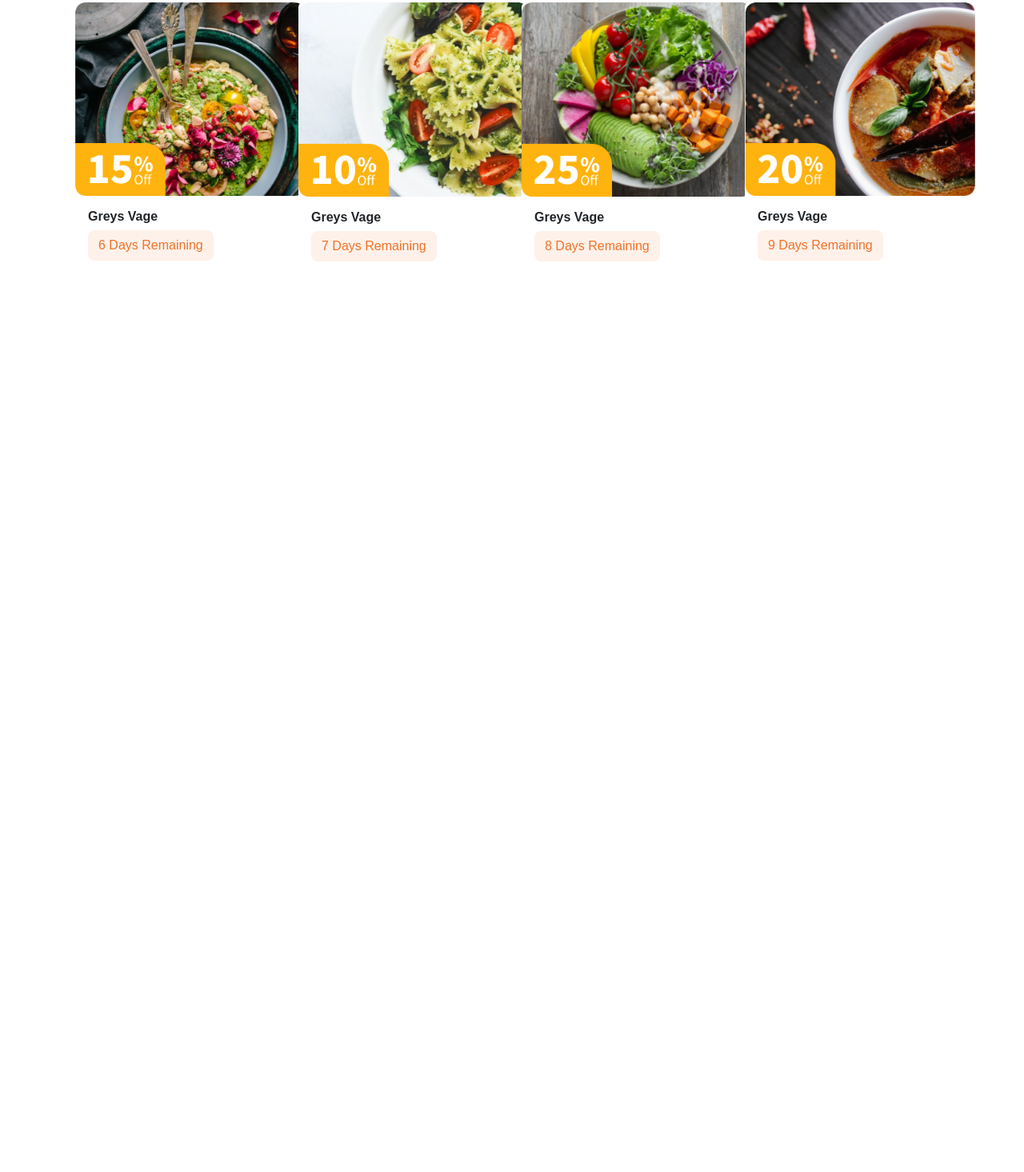
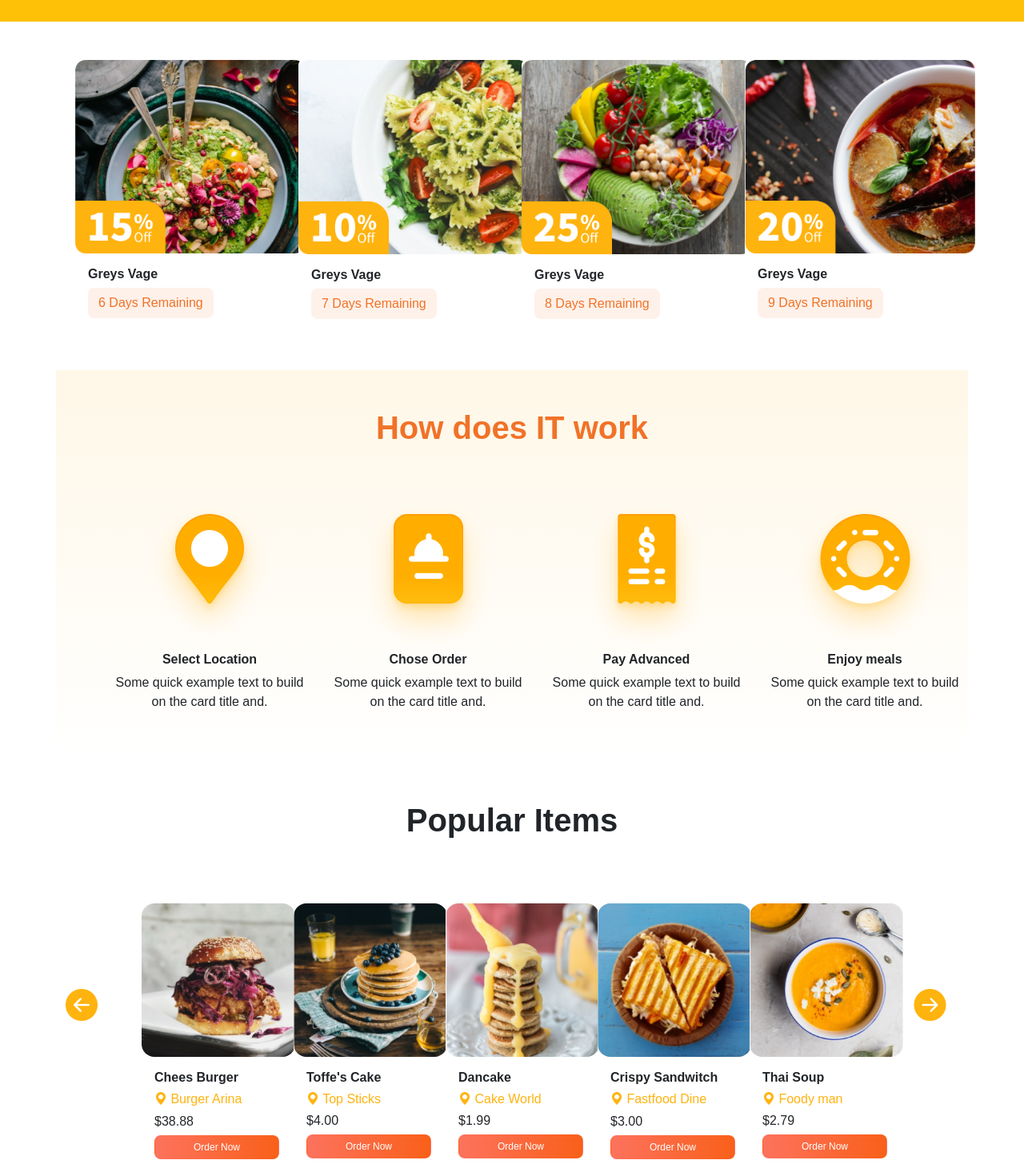
Before and after one commit to MuhammadAhmed-Developer/Assignment-6--batch-6, a plain HTML site: page index.html in a window 1280 px wide. Shown: the part 590-2056 px from the top of the page at 80% size. Before the commit the page ends 981 px from the top, so only its background shows below. Drawn offline with nearby package versions, Linux system fonts and the light colour scheme.

Commit message:
create 3 sections btn(order now)

```diff
--- a/index.html
+++ b/index.html
@@ -49,9 +49,9 @@
     <main>
 
         <div class="container-fluid p-lg-0 p-md-3 p-sm-2 bg-warning">
-            <div class="container p-1">
-                <div class="row ">
-                    <div class="col-lg-7 col-md-12 col-sm-12 p-5 order-sm-2">
+            <div class="container  p-1">
+                <div class="row mt-5 ">
+                    <div class="col-lg-7 mt-4 col-md-12 col-sm-12 p-5 order-sm-2">
                         <h1 class="text-white front-text mb-3">Are you starving?</h1>
                         <p>Within a few clicks, find meals that are accessible near you</p>
                         <div class="col-12">
@@ -151,52 +151,49 @@
     ----------------------------------------3rd section
  -->
 
-    <!-- <section>
+    <section>
         <div class="container section-3rd p-5 mt-5">
             <div class="row g-5">
                 <h1 class="fw-bold how text-center mt-5">How does IT work</h1>
                 <div class="col-lg-3 col-md-6 col-sm-12 mt-3">
-                    <div class="card text-center bg-transparent border border-0" style="width: 18rem; height: 5rem;">
-                        <img src="./images/section3-1st.png" class=" img-fluid" alt="card">
-                        <div class="card-body mx-0">
-                          <h6 class="card-title fw-bold">Select Location</h6>
-                          <p>Lorem ipsum dolor, sit amet consectetur adipisicing elit. Re!</p>
+                    <div class="card bg-transparent border border-0 text-center" style="width: 18rem;">
+                        <div class="card-body">
+                            <img src="./images/section3-1st.png" class="card-img-end img-fluid mt-4" alt="image">
+                            <h6 class="fw-bold">Select Location</h6>
+                          <p class="card-text">Some quick example text to build on the card title and.</p>
                         </div>
                       </div>
-                </div>
 
-                card 2
+            </div>
                 <div class="col-lg-3 col-md-6 col-sm-12 mt-3">
-                    <div class="card text-center bg-transparent border border-0" style="width: 18rem; height: 5rem;">
-                        <img src="./images/section3rd-2.png" class=" img-fluid" alt="card">
-                        <div class="card-body mx-0">
-                          <h6 class="card-title fw-bold">Chose Order</h6>
-                          <p>Lorem ipsum dolor, sit amet consectetur adipisicing elit. Re!</p>
+                    <div class="card bg-transparent border border-0 text-center" style="width: 18rem;">
+                        <div class="card-body">
+                            <img src="./images/section3rd-2.png" class="card-img-end img-fluid mt-4" alt="image">
+                            <h6 class="fw-bold">Chose Order</h6>
+                          <p class="card-text">Some quick example text to build on the card title and.</p>
                         </div>
                       </div>
-                </div>
 
-                Card 3
+            </div>
                 <div class="col-lg-3 col-md-6 col-sm-12 mt-3">
-                    <div class="card  text-center bg-transparent border border-0" style="width: 18rem; height: 5rem;">
-                        <img src="./images/section3-3rd.png" class=" img-fluid" alt="card">
-                        <div class="card-body m-4">
-                          <h6 class="card-title fw-bold">Pay Advanced</h6>
-                          <p>Lorem ipsum dolor, sit amet consectetur adipisicing elit. Re!</p>
+                    <div class="card bg-transparent border border-0 text-center" style="width: 18rem;">
+                        <div class="card-body">
+                            <img src="./images/section3-3rd.png" class="card-img-end img-fluid mt-4" alt="image">
+                            <h6 class="fw-bold">Pay Advanced</h6>
+                          <p class="card-text">Some quick example text to build on the card title and.</p>
                         </div>
                       </div>
-                </div>
 
-                card4
+            </div>
                 <div class="col-lg-3 col-md-6 col-sm-12 mt-3">
-                    <div class="card text-center bg-transparent border border-0" style="width: 18rem; height: 5rem;">
-                        <img src="./images/section3- 4th.png" class=" img-fluid" alt="card">
+                    <div class="card bg-transparent border border-0 text-center" style="width: 18rem;">
                         <div class="card-body">
-                          <h6 class="card-title fw-bold">Enjoy meals</h6>
-                          <p>Lorem ipsum dolor, sit amet consectetur adipisicing elit. Re!</p>
+                            <img src="./images/section3- 4th.png" class="card-img-end img-fluid mt-4" alt="image">
+                            <h6 class="fw-bold">Enjoy meals</h6>
+                          <p class="card-text">Some quick example text to build on the card title and.</p>
                         </div>
                       </div>
-                </div>
+
             </div>
         </div>
     </section>
@@ -208,7 +205,85 @@
      <section class="mt-5">
         <div class="container mt-5">
             <div class="row">
-                <!-- <h1 class="fw-bold text-center">Popular Items</h1> -->
+                <h1 class="fw-bold text-center">Popular Items</h1>
+                <div class="col-1  d-flex align-items-center">
+                    <h1 class="d-flex ">
+                        <i class="bi bi-arrow-left-circle-fill icon-arrow"></i>
+                    </h1>
+                </div>
+
+                <div class="col-lg-2 col-md-4 col-sm-12 mt-5">
+                    <div class="card border border-0 text-start mx-auto" style="width: 12rem;">
+                        <img src="./images/order 1.png" class="card-img-end img-fluid mt-4 rounded-4" alt="image">
+                        <div class="card-body">
+                            <h6 class="fw-bold"> Chees Burger</h6>
+                             <h6 class="color-text"><i class="bi bi-geo-alt-fill"></i> Burger Arina </h6>
+                             <h6>$38.88</h6>
+                             <button class="btn btn-lg  find-food btn-order text-white">Order Now</button>
+                        </div>
+                      </div>
+
+            </div>
+
+
+                <div class="col-lg-2 col-md-4 col-sm-12 mt-5">
+                    <div class="card border border-0 text-start mx-auto" style="width: 12rem;">
+                        <img src="./images/order 2.png" class="card-img-end img-fluid mt-4 rounded-4" alt="image">
+                        <div class="card-body">
+                            <h6 class="fw-bold">Toffe's Cake</h6>
+                             <h6 class="color-text"><i class="bi bi-geo-alt-fill"></i> Top Sticks</h6>
+                             <h6>$4.00</h6>
+                             <button class="btn btn-lg  find-food btn-order text-white">Order Now</button>
+                        </div>
+                      </div>
+                </div>
+
+
+                <div class="col-lg-2 col-md-4 col-sm-12 mt-5">
+                    <div class="card border border-0 text-start mx-auto" style="width: 12rem;">
+                        <img src="./images/order3.png" class="card-img-end img-fluid mt-4 rounded-4" alt="image">
+                        <div class="card-body">
+                            <h6 class="fw-bold">Dancake</h6>
+                             <h6 class="color-text"><i class="bi bi-geo-alt-fill"></i> Cake World</h6>
+                             <h6>$1.99</h6>
+                             <button class="btn btn-lg  find-food btn-order text-white">Order Now</button>
+                        </div>
+                      </div>
+                </div>
+
+                <div class="col-lg-2 col-md-4 col-sm-12 mt-5">
+                    <div class="card border border-0 text-start mx-auto" style="width: 12rem;">
+                        <img src="./images/order 4.png" class="card-img-end img-fluid mt-4 rounded-4" alt="image">
+                        <div class="card-body">
+                            <h6 class="fw-bold">Crispy Sandwitch</h6>
+                             <h6 class="color-text"><i class="bi bi-geo-alt-fill"></i> Fastfood Dine </h6>
+                             <h6>$3.00</h6>
+                             <button class="btn btn-lg  find-food btn-order text-white">Order Now</button>
+                        </div>
+                      </div>
+                </div>
+
+                <div class="col-lg-2 col-md-4 col-sm-12 mt-5">
+                    <div class="card border border-0 text-start mx-auto" style="width: 12rem;">
+                        <img src="./images/order 5.png" class="card-img-end img-fluid mt-4 rounded-4" alt="image">
+                        <div class="card-body">
+                            <h6 class="fw-bold">Thai  Soup</h6>
+                             <h6 class="color-text"><i class="bi bi-geo-alt-fill"></i> Foody man </h6>
+                             <h6>$2.79</h6>
+                             <button class="btn btn-lg  find-food btn-order text-white">Order Now</button>
+                        </div>
+                      </div>
+                </div>
+
+                <div class="col-1  d-flex align-items-center justify-content-center">
+                    <h1 class="d-flex ">
+                        <i class="bi bi-arrow-right-circle-fill icon-arrow"></i>
+                    </h1>
+                </div>
+
+
+        </div>
+
             </div>
         </div>
      </section>
--- a/style.css
+++ b/style.css
@@ -60,7 +60,22 @@ border-radius: 8px;
 .how{
  color: #F17228;
 }
-
+.icon-arrow{
+    color: #FFB30E;
+    cursor: pointer;
+}
+.color-text{
+    color: #FFB30E;
+}
+.btn-order{
+    padding: 5px 48px;
+    font-size: 12px;
+}
+.btn-order:hover{
+    background-color: #ebeae9 !important;
+    border: 2px solid #ebeae9;
+    color: #F75900;
+}
 @media screen and (max-width: 480px) {
     .front-text{
         font-size: 30px;
```
Also changed, not shown: images/order 1.png (added), images/order 2.png (added), images/order 4.png (added), images/order 5.png (added), images/order3.png (added).
